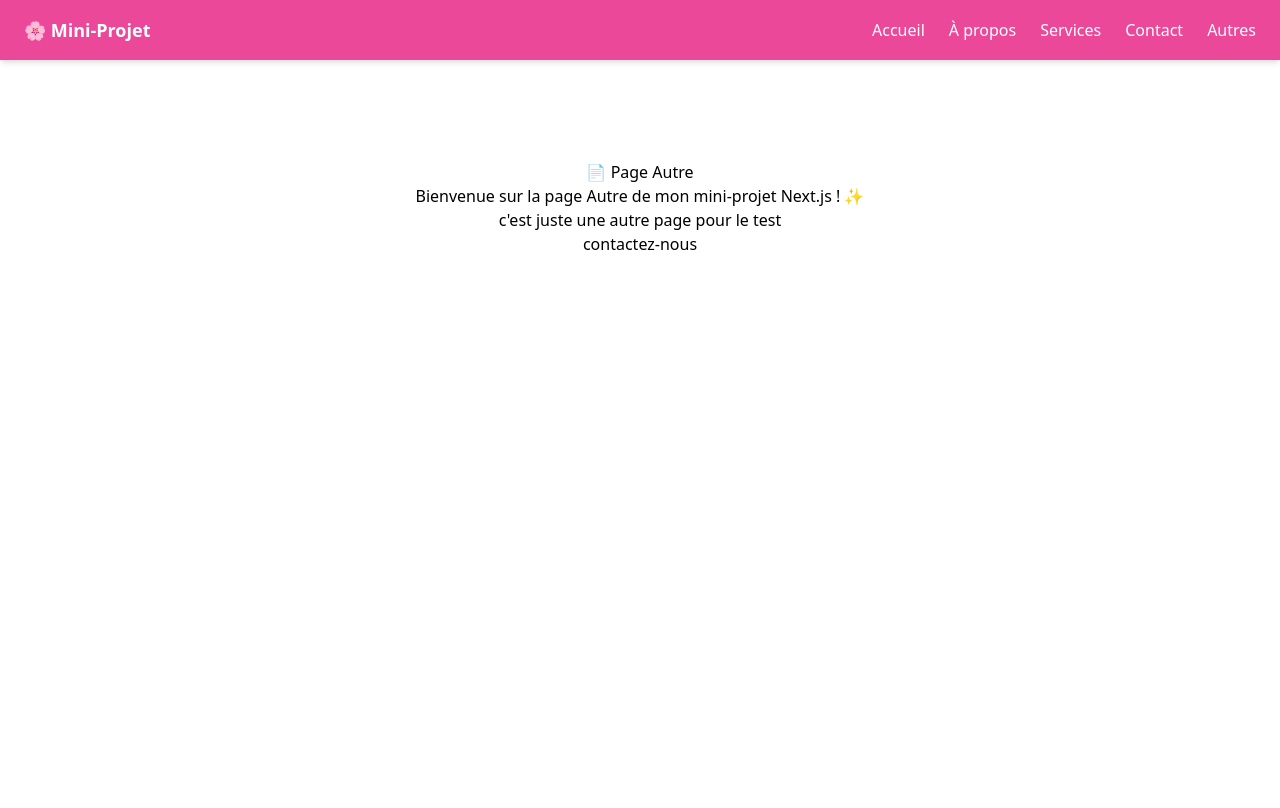
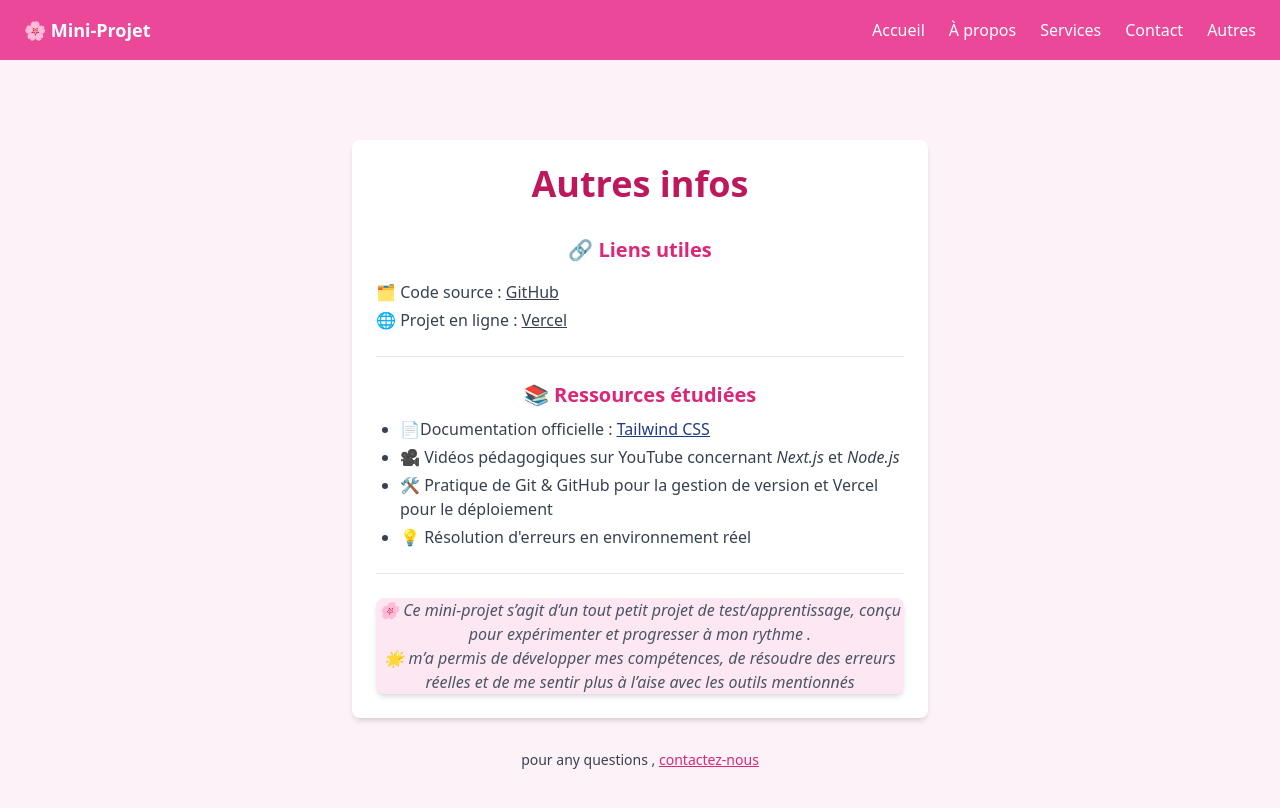
Before and after one commit to RihemNabi/first-next, a Next.js app: page /autre in a window 1280 px wide. Shown: the top 808 px of the page. Built offline with nearby package versions, Linux system fonts and the light colour scheme.

Commit message:
styler la page Autre

```diff
--- a/app/autre/page.jsx
+++ b/app/autre/page.jsx
@@ -1,11 +1,81 @@
 import Link from "next/link";
 export default function AutrePage() {
   return (
-    <div style={{ textAlign: "center", marginTop: "100px" }}>
-      <h1>📄 Page Autre</h1>
-      <p>Bienvenue sur la page Autre de mon mini-projet Next.js ! ✨</p>
-      <p>c'est juste une autre page pour le test</p>
-      <Link href="/contact">contactez-nous</Link>
+    <div className="min-h-screen bg-pink-50 p-6 text-center flex flex-col items-center justify-start pt-20">
+      <div className="bg-white rounded-lg shadow-md p-6 w-full max-w-xl">
+        <h1 className="text-4xl font-bold text-pink-700 mb-8">Autres infos</h1>
+        <h2 className="text-xl font-semibold text-pink-600 mb-4">
+          🔗 Liens utiles
+        </h2>
+        <ul className="text-left text-gray-700  space-y-1">
+          <li>
+            🗂️ Code source :{" "}
+            <Link
+              href="https://github.com/RihemNabi/first-next"
+              target="_blank"
+              className="underline"
+            >
+              GitHub
+            </Link>
+          </li>
+          <li>
+            🌐 Projet en ligne :{" "}
+            <Link
+              href="https://first-next-theta-sand.vercel.app"
+              target="_blank"
+              className="underline"
+            >
+              Vercel
+            </Link>
+          </li>
+        </ul>
+
+        <hr className="my-6" />
+
+        <h2 className="text-xl font-semibold text-pink-600 mb-2">
+          📚 Ressources étudiées
+        </h2>
+        <ul className="text-gray-700 text-left list-disc ml-6 space-y-1">
+          <li>
+            📄Documentation officielle :{" "}
+            <span className="text-blue-900 underline">
+              <a href="https://tailwindcss.com/docs" target="_blank">
+                Tailwind CSS
+              </a>
+            </span>
+          </li>
+          <li>
+            🎥 Vidéos pédagogiques sur YouTube concernant <em>Next.js</em> et{" "}
+            <em>Node.js</em>
+          </li>
+          <li>
+            🛠️ Pratique de Git & GitHub pour la gestion de version et Vercel
+            pour le déploiement
+          </li>
+          <li>💡 Résolution d'erreurs en environnement réel</li>
+        </ul>
+
+        <hr className="my-6" />
+        <div className=" bg-pink-100 rounded-lg shadow-md ">
+          <p className="italic text-gray-600 mt-6">
+            🌸 Ce mini-projet s’agit d’un tout petit projet de
+            test/apprentissage, conçu pour expérimenter et progresser à mon
+            rythme .
+            <br />
+            🌟 m’a permis de développer mes compétences, de résoudre des erreurs
+            réelles et de me sentir plus à l’aise avec les outils mentionnés
+          </p>
+        </div>
+      </div>
+      <p className="mt-8 text-sm text-gray-700">
+        pour any questions ,{" "}
+        <Link
+          href="/contact"
+          className="text-pink-600 underline hover:text-pink-800 transition duration-200"
+        >
+          contactez-nous
+        </Link>
+      </p>
     </div>
   );
 }
```
